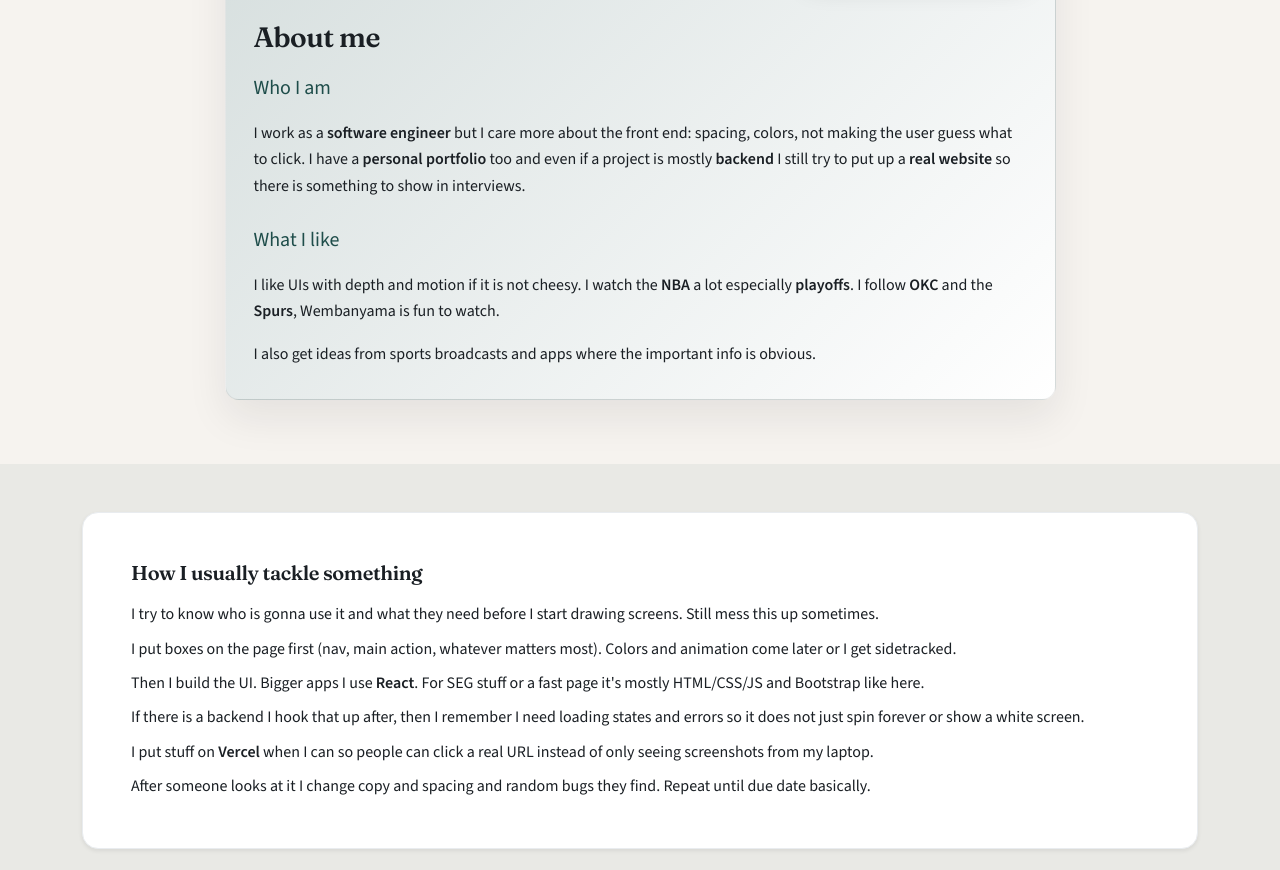
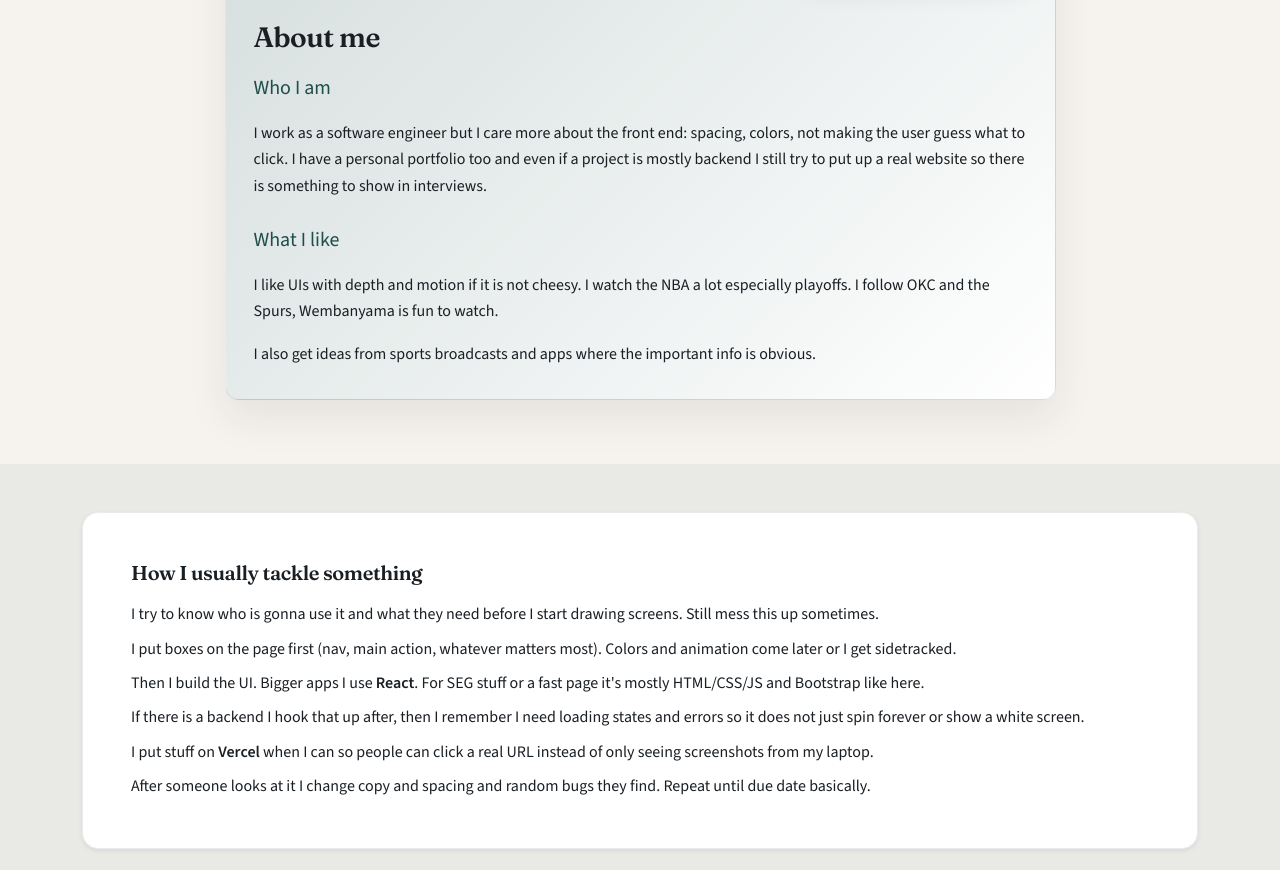
Before and after one commit to JosephAhn23/SEG3125-Assignment-1, a plain HTML site: page index.html in a window 1280 px wide. Shown: the part 911-1781 px from the top of the page. Drawn offline with nearby package versions, Linux system fonts and the light colour scheme.

Commit message:
Remove empty js folder and main.js script includes

```diff
--- a/index.html
+++ b/index.html
@@ -79,16 +79,15 @@
                   <h2 class="h3 display-font mb-3">About me</h2>
                   <p class="fs-5 text-deep mb-3">Who I am</p>
                   <p>
-                    I work as a <strong>software engineer</strong> but I care more about the front end:
-                    spacing, colors, not making the user guess what to click. I have a <strong>personal
-                    portfolio</strong> too and even if a project is mostly <strong>backend</strong> I still try
-                    to put up a <strong>real website</strong> so there is something to show in interviews.
+                    I work as a software engineer but I care more about the front end: spacing, colors, not
+                    making the user guess what to click. I have a personal portfolio too and even if a project
+                    is mostly backend I still try to put up a real website so there is something to show in
+                    interviews.
                   </p>
                   <p class="fs-5 text-deep mb-3 mt-4">What I like</p>
                   <p>
-                    I like UIs with depth and motion if it is not cheesy. I watch the <strong>NBA</strong> a lot
-                    especially <strong>playoffs</strong>. I follow <strong>OKC</strong> and the
-                    <strong>Spurs</strong>, Wembanyama is fun to watch.
+                    I like UIs with depth and motion if it is not cheesy. I watch the NBA a lot especially
+                    playoffs. I follow OKC and the Spurs, Wembanyama is fun to watch.
                   </p>
                   <p class="mb-0">
                     I also get ideas from sports broadcasts and apps where the important info is obvious.
@@ -256,6 +255,5 @@
       integrity="sha384-YvpcrYf0tY3lHB60NNkmXc5s9fDVZLESaAA55NDzOxhy9GkcIdslK1eN7N6jIeHz"
       crossorigin="anonymous"
     ></script>
-    <script src="js/main.js"></script>
   </body>
 </html>
--- a/js/main.js
+++ /dev/null
@@ -1 +0,0 @@
-// nothing here for now
```
Also changed, not shown: case-studies/case-study-course-sequence.html (+0 -1 lines), case-studies/case-study-portfolio-memory.html (+0 -1 lines), case-studies/case-study-rent-map.html (+0 -1 lines), case-studies/case-study-sushi.html (+0 -1 lines).
